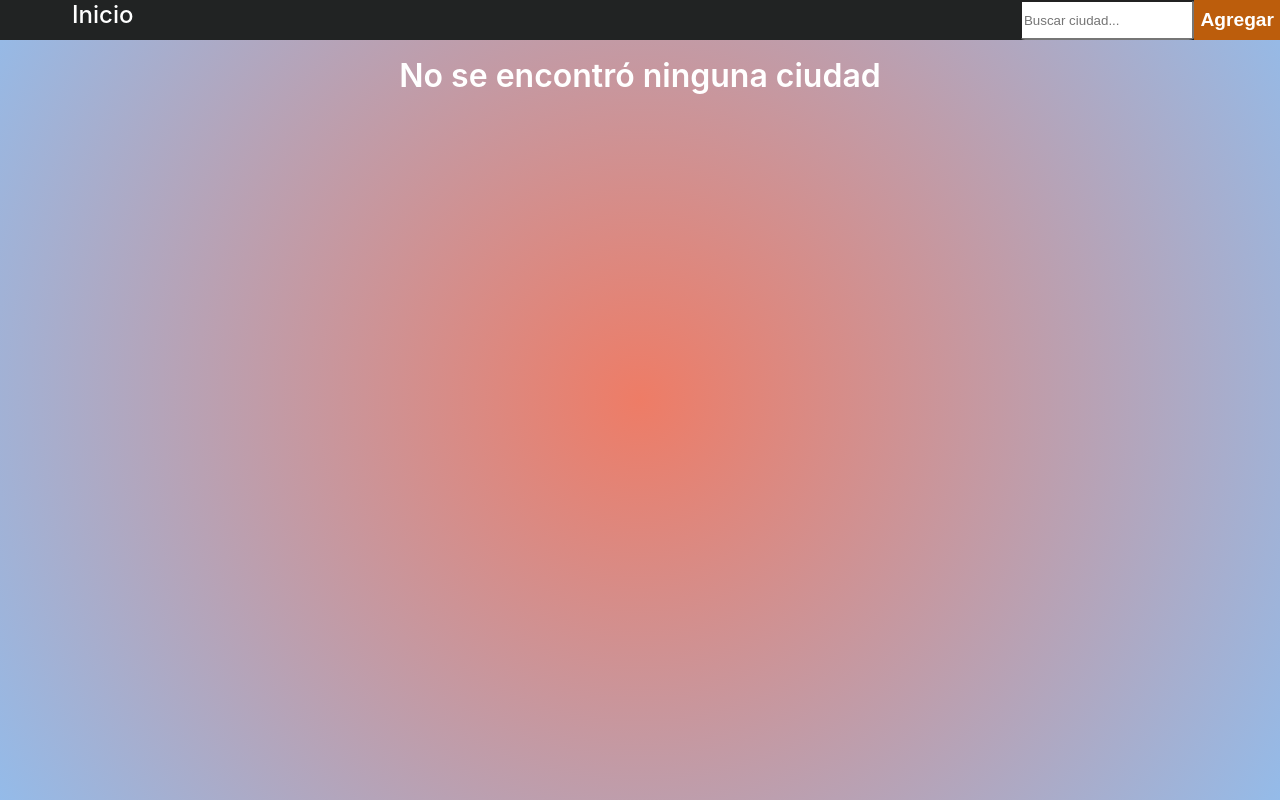
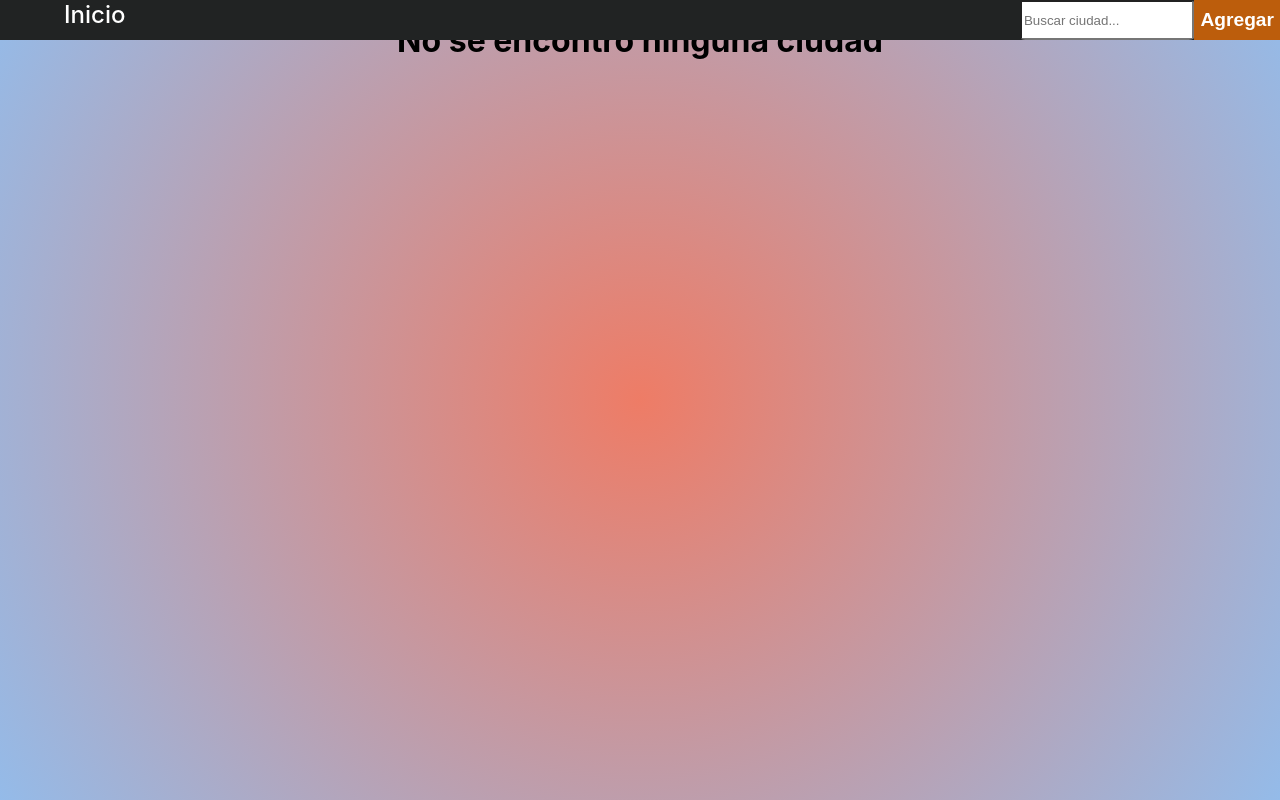
Before and after one commit to manuelturlan/weather-app, a React (Create React App) app: page /ciudad/1 in a window 1280 px wide. Built offline with nearby package versions, Linux system fonts and the light colour scheme.

Commit message:
card oversized fixed

```diff
--- a/src/components/forms/SearchBar/SearchBar.styles.js
+++ b/src/components/forms/SearchBar/SearchBar.styles.js
@@ -18,6 +18,13 @@ export const InputButton = styled.input`
   font-weight: 600;
   grid-column: 2 / 3;
   cursor: pointer;
+  @media screen and (max-width: 280px) {
+    font-size: 0.8rem;
+  }
+  @media screen and (max-width: 280px) {
+    font-size: 0.8rem;
+    justify-self: start;
+  }
 `;
 
 export const InputText = styled.input`
@@ -31,4 +38,9 @@ export const InputText = styled.input`
     justify-self: end;
     width: 80%
   }
+  @media screen and (max-width: 280px) {
+    font-size: 0.8rem;
+    width: 60%;
+    justify-self: center;
+  }
 `;
--- a/src/components/layout/CityDetail/CityDetail.jsx
+++ b/src/components/layout/CityDetail/CityDetail.jsx
@@ -2,7 +2,6 @@ import React from "react";
 import { useParams } from "react-router-dom";
 import {
   CardContainer,
-  Title,
   SubTitle,
   Text,
   CityInfo,
@@ -24,17 +23,16 @@ const CityDetail = ({ city }) => {
   if (theCity) {
     return (
       <CardContainer>
-        <Title>Detalles de la ciudad</Title>
         <CityInfo>
           <SubTitle>Ciudad </SubTitle>
+          <Text>{theCity.name}</Text>
           <SubTitle>Latitud </SubTitle>
+          <Text>{theCity.latitud}</Text>
           <SubTitle>Longitud </SubTitle>
+          <Text>{theCity.longitud}</Text>
           <SubTitle>Viento </SubTitle>
+          <Text>{theCity.wind}</Text>
           <SubTitle>Nubes </SubTitle>
-          <Text>{theCity.name}</Text>
-          <Text>{theCity.latitud}</Text>
-          <Text>{theCity.longitud}</Text>
-          <Text>{theCity.wind}</Text>
           <Text>{theCity.clouds}</Text>
         </CityInfo>
       </CardContainer>
@@ -42,7 +40,7 @@ const CityDetail = ({ city }) => {
   } else {
     return (
       <CardContainer>
-        <Title>No se encontró ninguna ciudad</Title>
+        <h1>No se encontró ninguna ciudad</h1>
       </CardContainer>
     )
   }
--- a/src/components/layout/CityDetail/CityDetail.styles.js
+++ b/src/components/layout/CityDetail/CityDetail.styles.js
@@ -2,8 +2,8 @@ import styled from "styled-components";
 
 export const CardContainer = styled.div`
   display: flex;
-  flex-direction: column;
-  align-items: center;
+  flex-direction: row;
+  justify-content: center;
   min-height: 100vh;
   background: rgb(238, 174, 202);
   background: radial-gradient(
@@ -13,56 +13,50 @@ export const CardContainer = styled.div`
   );
 `;
 
-export const Title = styled.h1`
-  text-align: center;
-  color: #fff;
-  font-weight: 600;
-  position: relative;
-  top: 3.5rem;
-  margin: 0;
-  @media screen and (max-width: 450px) {
-    top: 7rem;
-  }
-`;
-
 export const CityInfo = styled.div`
-  display: grid;
-  margin-top: 7rem;
-  row-gap: 1rem;
-  grid-template-columns: 1fr 1fr 1fr 1fr 1fr;
+  display: flex;
+  flex-direction: column;
+  align-self: center;
+  justify-self: flex-end;
+  margin-top: 2rem;
+  min-width: 40%;
+  height: 33rem;
   background-image: linear-gradient(
     68.4deg,
     rgba(109, 91, 225, 11) -0.4%,
     rgba(15, 122, 150, 1) 100.2%
   );
-  justify-self: end;
   border-radius: 20px;
   box-shadow: 14px 4px 41px 32px rgba(47,126,186,0.83);
 -webkit-box-shadow: 14px 4px 41px 32px rgba(47,126,186,0.83);
 -moz-box-shadow: 14px 4px 41px 32px rgba(47,126,186,0.83);
-  min-width: 50%;
-  @media screen and (max-width: 500px) {
-    margin-top: 10rem;
-    grid-template-columns: 1fr 1fr 1fr 1fr 1fr;
+  @media screen and (max-width: 450px) {
+   margin-top: 5rem;
+   height: 27rem;
+  }
+  @media screen and (max-width: 410px) {
+    display: flex;
+    flex-direction: column;
+    align-items: center;
   }
 `;
 
 export const SubTitle = styled.p`
-  display: grid;
+  display: flex;
   color: #fff;
   font-weight: 600;
   text-decoration: underline;
-  justify-self: center;
+  align-self: center;
   @media screen and (max-width: 500px) {
-    font-size: 1rem;
+    font-size: 0.8rem;
   }
 `;
 
 export const Text = styled.p`
-  display: grid;
+  display: flex;
   font-weight: 600;
   color: #fff;
-  justify-self: center;
+  align-self: center;
   @media screen and (max-width: 500px) {
     font-size: 0.8rem;
   }
--- a/src/components/layout/navigation/NavBar/NavBar.styles.js
+++ b/src/components/layout/navigation/NavBar/NavBar.styles.js
@@ -17,11 +17,11 @@ export const Container = styled.div`
 
 export const SpanText = styled.span`
   &:nth-child(1) {
-    margin-left: 4.5rem;
+    margin-left: 4rem;
     @media screen and (max-width: 450px) {
       display: grid;
       justify-self: center;
-      font-size: 1.5rem;
+      font-size: 1rem;
     }
   }
   &:nth-child(2) {
@@ -34,4 +34,9 @@ export const StyledLink = styled(Link)`
   font-weight: 500;
   text-decoration: none;
   font-size: 1.5rem;
+  @media screen and (max-width: 280px) {
+    font-size: 1rem;
+    display: flex;
+    align-self: center;
+  }
 `;
```
